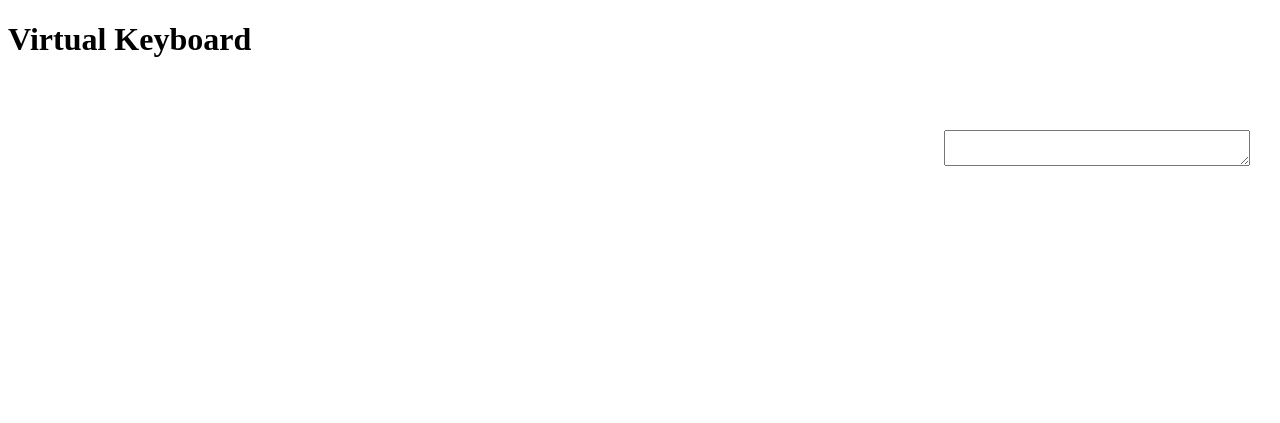
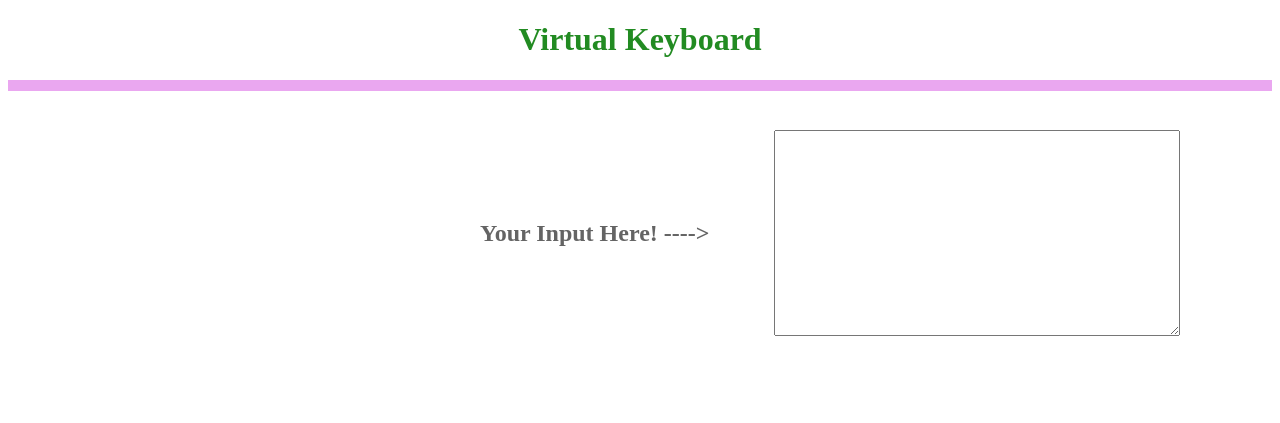
Before and after one commit to Matteriel-Git/Virtual-Keyboard, a plain HTML site: page index.html in a window 1280 px wide. Drawn offline with Linux system fonts and the light colour scheme.

Commit message:
Add files via upload

```diff
--- a/index.html
+++ b/index.html
@@ -7,13 +7,13 @@
     <link rel="stylesheet" href="style.css">
     <link href="https://fonts.googleapis.com/icon?family=Material+Icons" rel="stylesheet">
     <title>Virtual Keyboard</title>
-
 </head>
 <body>
+    <div class="title">
     <h1>Virtual Keyboard</h1>
-
-    <textarea class="use-keyboard-input" style="position: absolute; top: 130px; right: 30px; width: 300px;"></textarea>
-
+    </div>
+    <h2 style="position: absolute; top: 200px; right: 400px; width: 400px; height: 200px; color: rgba(70, 69, 69, 0.836);">Your Input Here! ----></h2>
+    <textarea class="use-keyboard-input" style="position: absolute; top: 130px; right: 100px; width: 400px; height: 200px;"></textarea>
     <script src="script.js"></script>
 
 </body>
--- a/style.css
+++ b/style.css
@@ -62,3 +62,8 @@
 .keyboard_key--dark {
     background: rgba(0, 0, 0, 0.25);
 }
+.title {
+    color:#228B22;
+    border-bottom: 3mm solid rgba(233, 162, 240, 0.945);
+    text-align: center;
+}
```
